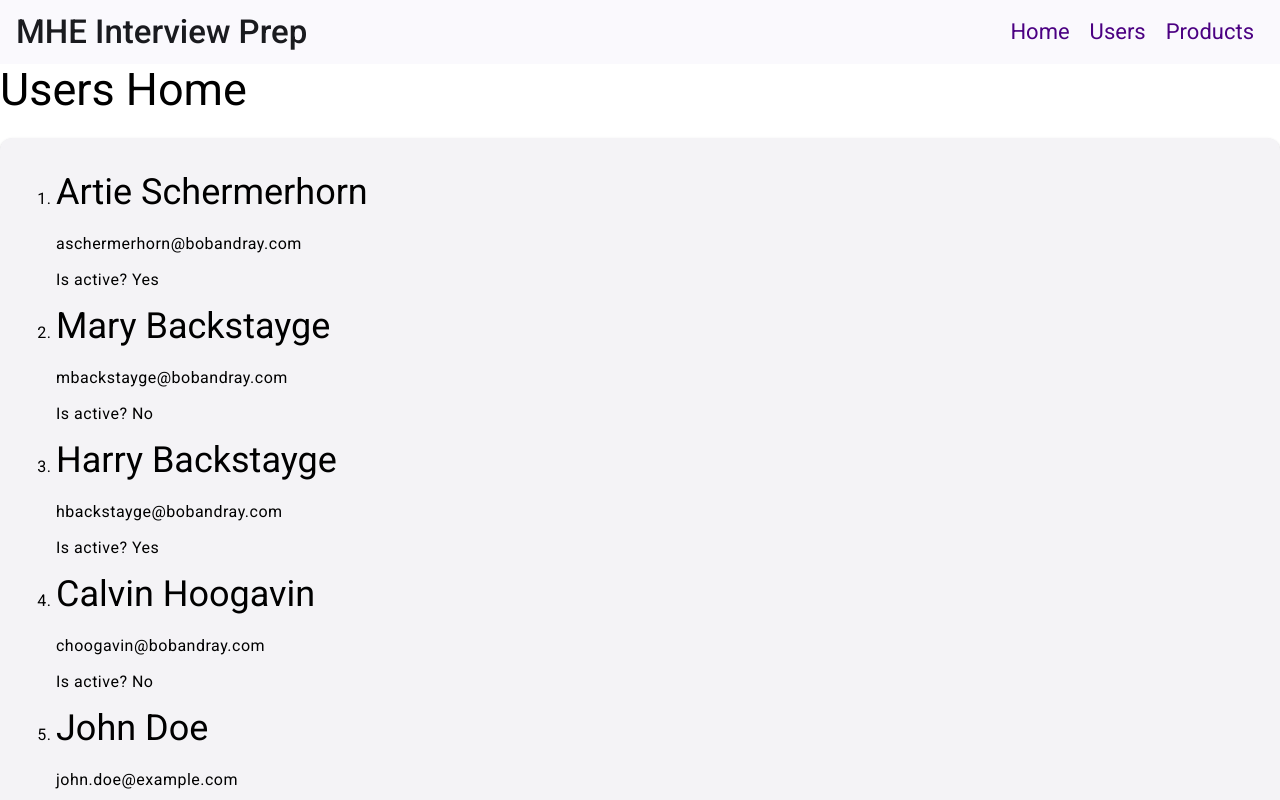
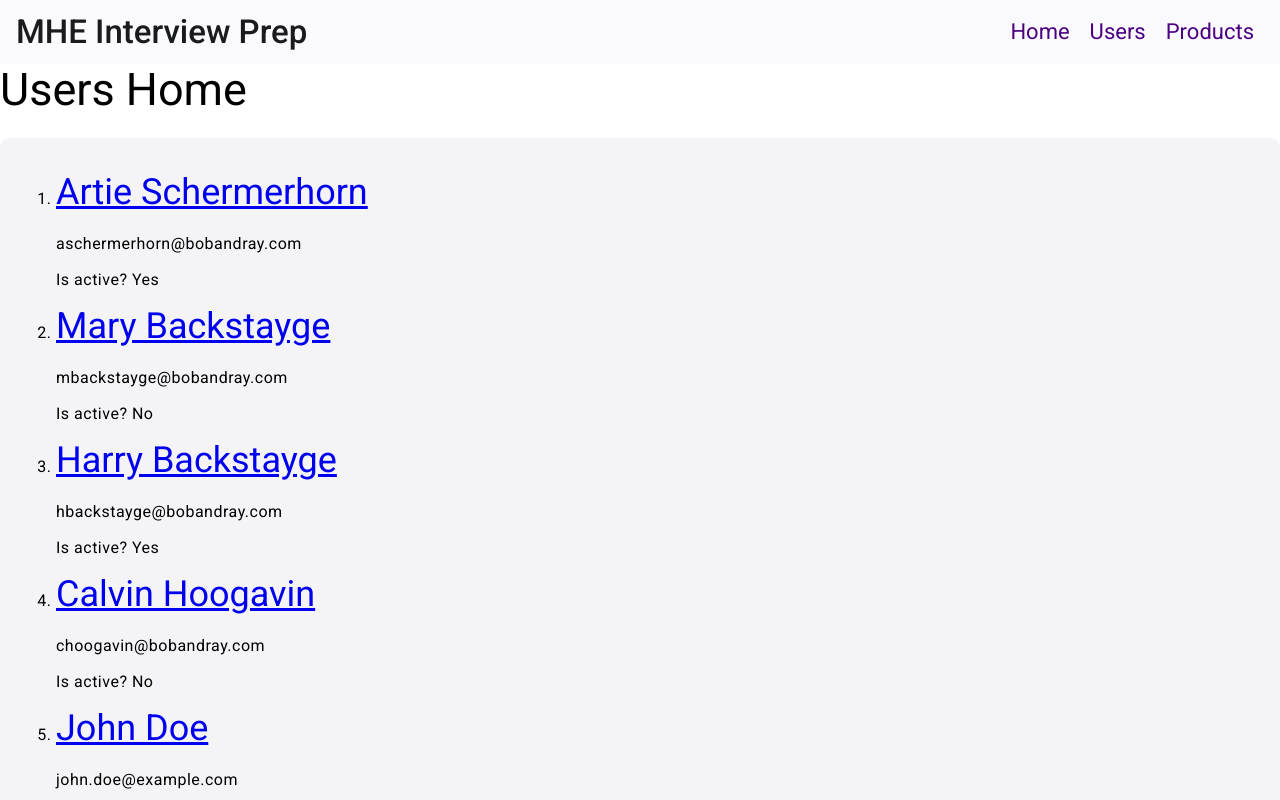
Before and after one commit to onyxdevtutorials/interview-prep-angular-nodejs-terraform-docker-aws, an Angular app: page /users in a window 1280 px wide. Shown: the top 800 px of the page. Built offline with nearby package versions, Linux system fonts and the light colour scheme; data requests are answered from the project's data file.

Commit message:
Redirect to users list after submitting updating or creating new user

```diff
--- a/src/app/users/components/users-create/users-create.component.ts
+++ b/src/app/users/components/users-create/users-create.component.ts
@@ -2,6 +2,7 @@ import { Component, inject } from '@angular/core';
 import { UsersService } from '../../services/users.service';
 import { UsersFormComponent } from '../users-form/users-form.component';
 import { User } from '../../models/user.model';
+import { Router } from '@angular/router';
 
 @Component({
   selector: 'app-users-create',
@@ -12,11 +13,15 @@ import { User } from '../../models/user.model';
 })
 export class UsersCreateComponent {
   usersService = inject(UsersService);
+  router = inject(Router);
 
   handleFormSubmit(formData: Omit<User, 'id'>): void {
     console.log(formData);
     this.usersService.createUser(formData).subscribe({
-      next: (user) => console.log('User created:', user),
+      next: (user) => {
+        console.log('User created:', user);
+        this.router.navigate(['/users']);
+      },
       error: (error) => console.error('Error creating user:', error),
       complete: () => console.log('User creation complete'),
     });
--- a/src/app/users/components/users-list/users-list.component.html
+++ b/src/app/users/components/users-list/users-list.component.html
@@ -4,7 +4,11 @@
     <ol>
       @for (user of users; track user.id) {
       <li>
-        <h3>{{ user.firstName }} {{ user.lastName }}</h3>
+        <h3>
+          <a [routerLink]="['/users/update/', user.id]"
+            >{{ user.firstName }} {{ user.lastName }}</a
+          >
+        </h3>
         <p>{{ user.email }}</p>
         <p>Is active? {{ user.isActive ? "Yes" : "No" }}</p>
       </li>
--- a/src/app/users/components/users-list/users-list.component.ts
+++ b/src/app/users/components/users-list/users-list.component.ts
@@ -10,11 +10,12 @@ import { MatSnackBar } from '@angular/material/snack-bar';
 import { UsersService } from '../../services/users.service';
 import { BehaviorSubject, Observable, of } from 'rxjs';
 import { CommonModule } from '@angular/common';
+import { RouterModule } from '@angular/router';
 
 @Component({
   selector: 'app-users-list',
   standalone: true,
-  imports: [MatCardModule, CommonModule],
+  imports: [MatCardModule, CommonModule, RouterModule],
   templateUrl: './users-list.component.html',
   styleUrl: './users-list.component.scss',
   changeDetection: ChangeDetectionStrategy.OnPush,
--- a/src/app/users/components/users-update/users-update.component.ts
+++ b/src/app/users/components/users-update/users-update.component.ts
@@ -2,6 +2,7 @@ import { Component, inject, OnInit, input } from '@angular/core';
 import { UsersFormComponent } from '../users-form/users-form.component';
 import { UsersService } from '../../services/users.service';
 import { User } from '../../models/user.model';
+import { Router } from '@angular/router';
 
 @Component({
   selector: 'app-users-update',
@@ -12,6 +13,7 @@ import { User } from '../../models/user.model';
 })
 export class UsersUpdateComponent implements OnInit {
   usersService = inject(UsersService);
+  router = inject(Router);
 
   userId = input.required<string>();
 
@@ -20,7 +22,10 @@ export class UsersUpdateComponent implements OnInit {
   handleFormSubmit(formData: Omit<User, 'id'>): void {
     console.log(formData);
     this.usersService.updateUser(this.userId(), formData).subscribe({
-      next: (user) => console.log('User updated:', user),
+      next: (user) => {
+        console.log('User updated:', user);
+        this.router.navigate(['/users']);
+      },
       error: (error) => console.error('Error updating user:', error),
       complete: () => console.log('User update complete'),
     });
```
